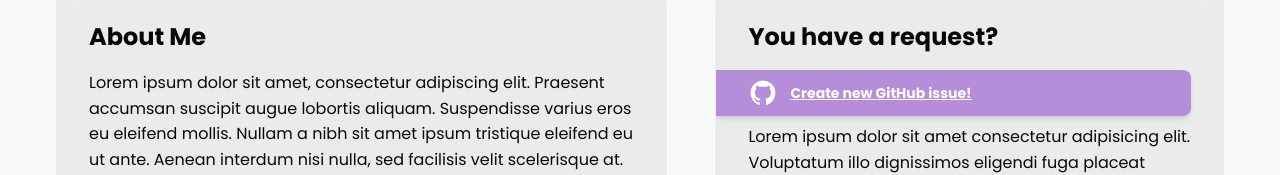
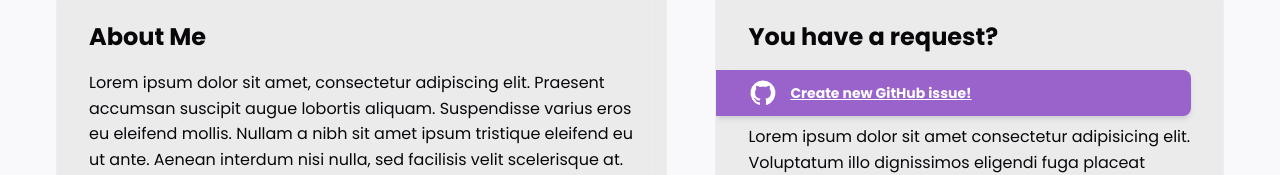
Before and after one commit to DrEpico/totalban-temp, a plain HTML site: page index.html in a window 1280 px wide. Shown: the part 154-329 px from the top of the page. Drawn offline with Linux system fonts and the light colour scheme.

Commit message:
Minor colour scheme change

```diff
--- a/style.css
+++ b/style.css
@@ -39,7 +39,7 @@
 
     --card-bg-color: rgba(182, 182, 182, 0.2);
 
-    --github-svg-bg: hsl(272, 49%, 70%);
+    --github-svg-bg: hsl(272, 50%, 59%);
 }
 
 .space-mono-regular {
```
